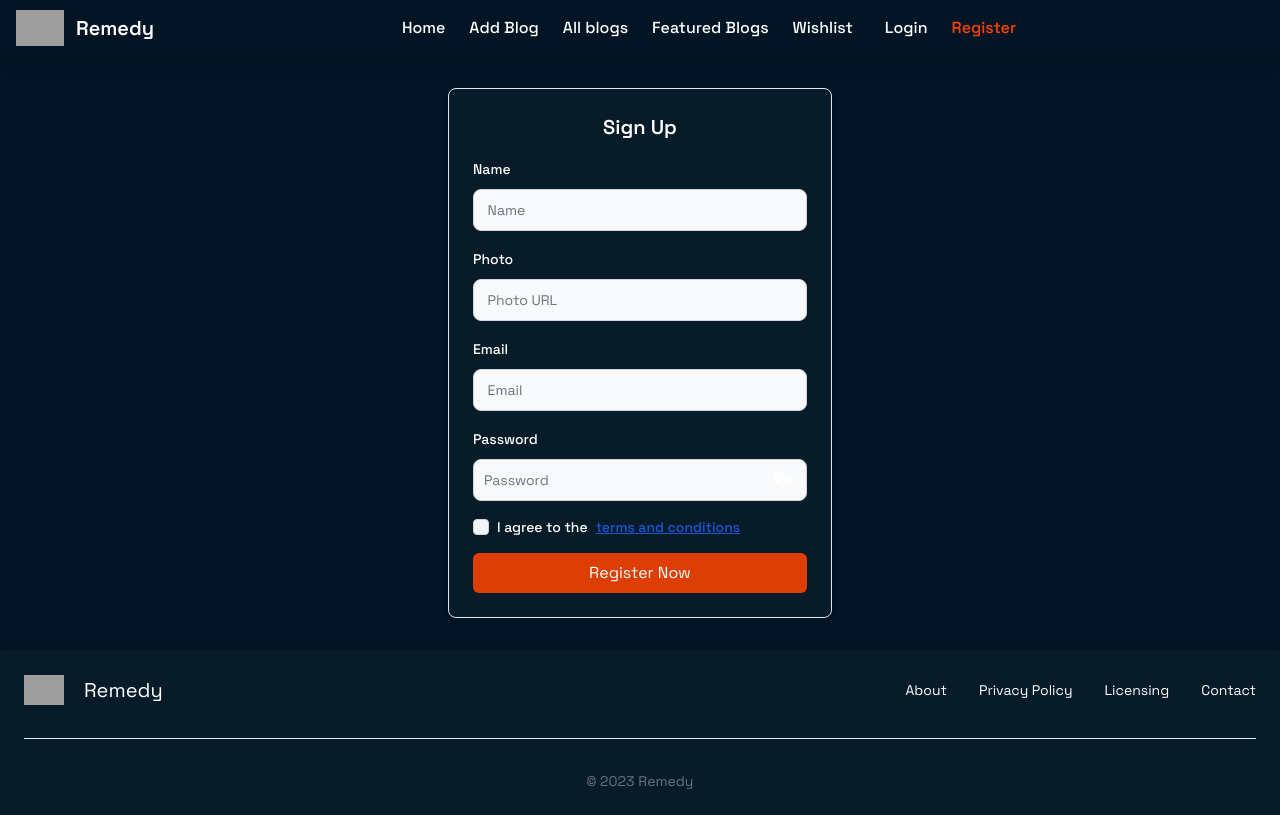
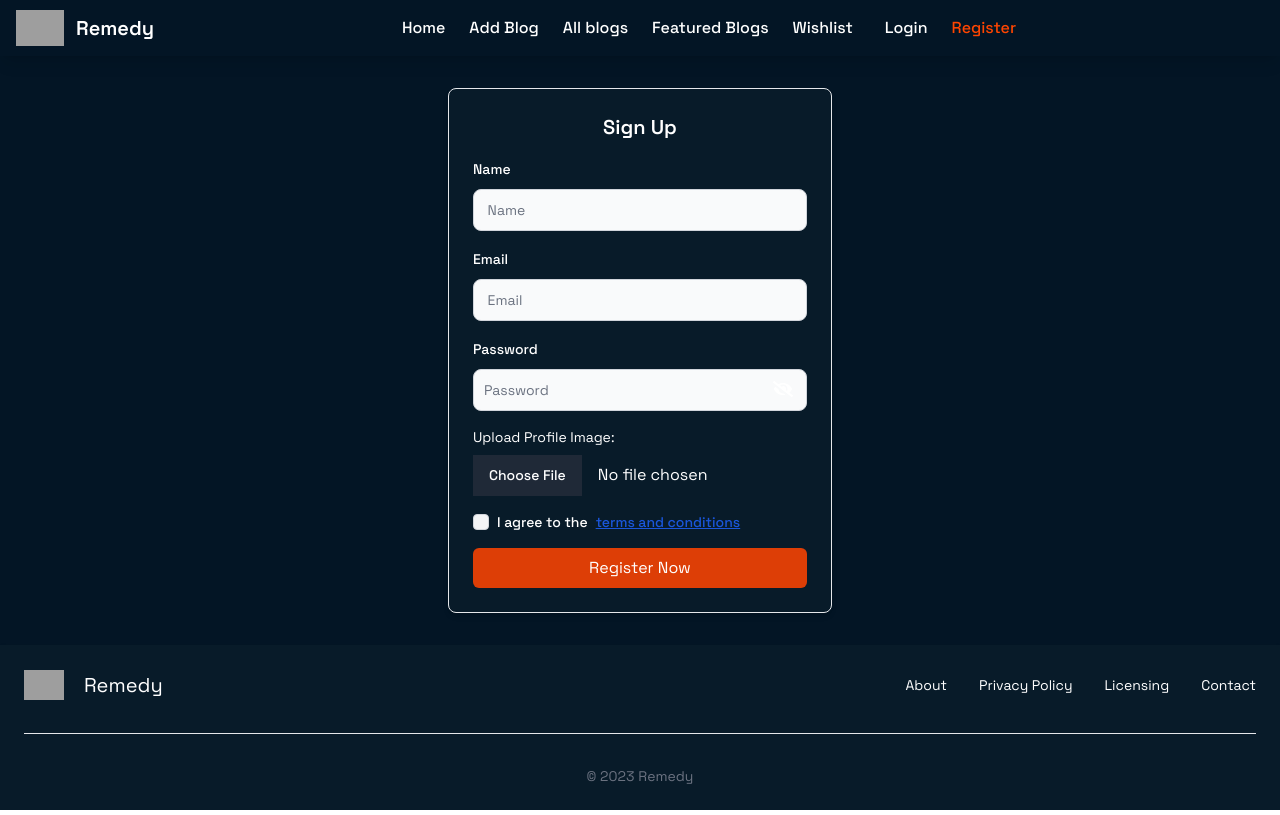
Before and after one commit to programarreza/Remedy-Client, a React (Vite) app: page /register in a window 1280 px wide. Built offline with nearby package versions, Linux system fonts and the light colour scheme; no server answers; grey boxes are pictures that could not be loaded.

Commit message:
update to register page in image upload field

```diff
--- a/src/Pages/Register/Register.jsx
+++ b/src/Pages/Register/Register.jsx
@@ -63,18 +63,7 @@ const Register = () => {
                 required
               />
             </div>
-            <div>
-              <div className="mb-2 ">
-                <Label htmlFor="name" value="Photo" className="text-white" />
-              </div>
-              <TextInput
-                id="name1"
-                type="text"
-                name="photo"
-                placeholder=" Photo URL"
-                required
-              />
-            </div>
+
             <div>
               <div className="mb-2 ">
                 <Label htmlFor="email1" value=" Email" className="text-white" />
@@ -110,6 +99,23 @@ const Register = () => {
                 {isShow ? <FaEyeSlash /> : <FaEye />}
               </p>
             </div>
+
+            {/* image upload */}
+            <div>
+                  <label htmlFor="image" className="block mb-2 text-sm">
+                    Upload Profile Image:
+                  </label>
+                  <input
+                   name="photo"
+                    required
+                    type="file"
+                    id="image"
+                    accept="image/*"
+                  />
+
+                </div>
+
+
             <div className="flex items-center gap-2">
               <Checkbox id="remember" />
               <Label
--- a/src/components/BlogFooter/BlogFooter.jsx
+++ b/src/components/BlogFooter/BlogFooter.jsx
@@ -12,7 +12,7 @@ const BlogFooter = () => {
 			</div>
             <Footer.Brand />
 
-            <Footer.LinkGroup className="text-white gap-10 md:gap-2">
+            <Footer.LinkGroup className="text-white gap-10 md:gap-2  ">
               <Footer.Link href="#">About</Footer.Link>
               <Footer.Link href="#">Privacy Policy</Footer.Link>
               <Footer.Link href="#">Licensing</Footer.Link>
```
